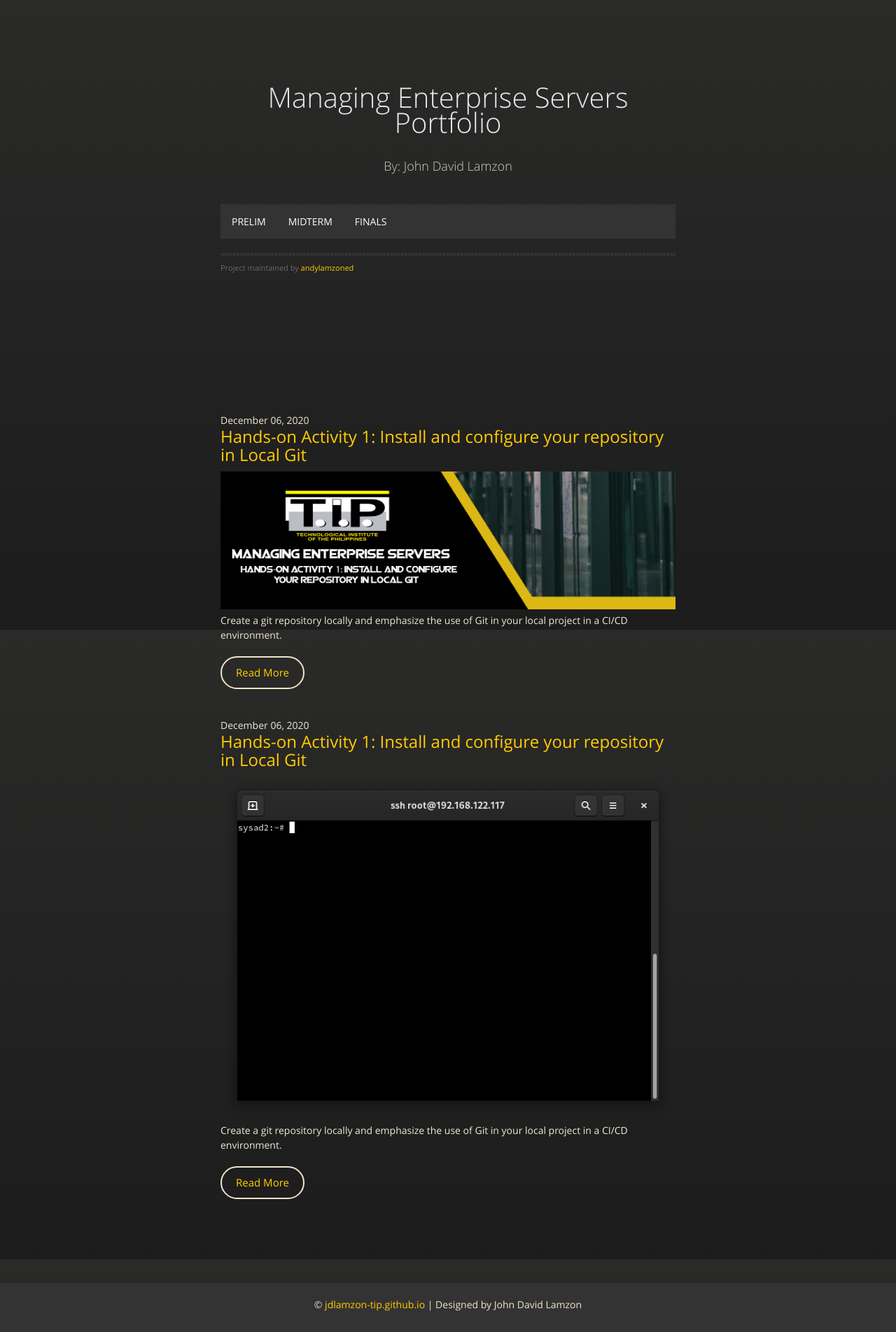
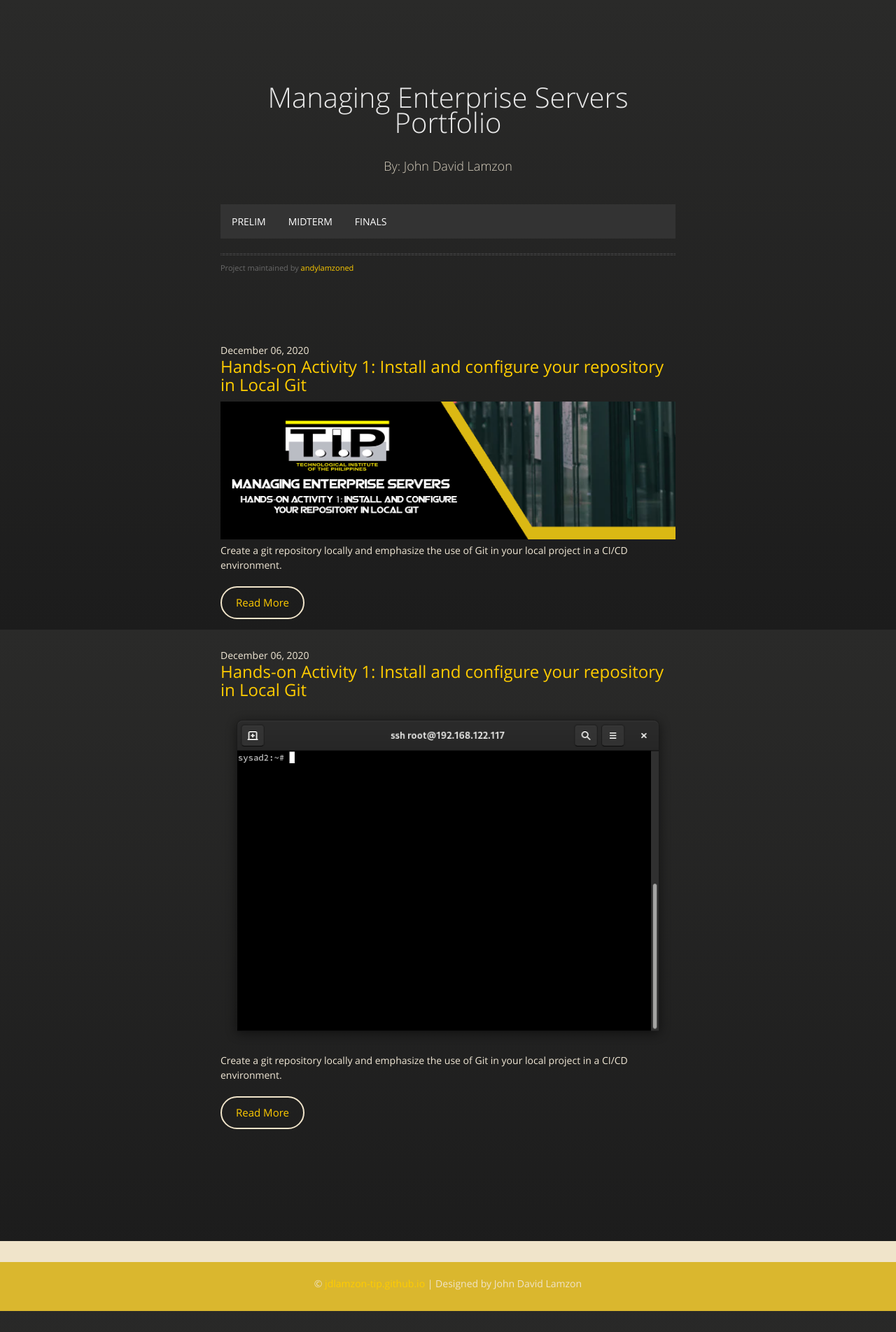
Before and after one commit to andylamzoned/andylamzoned.github.io, a Jekyll site: the page built from index.md, in a window 1280 px wide. Shown: the whole page at 70% size. Built offline with Jekyll 4.4.1, drawn with Linux system fonts in a browser that asks for light colours; after the commit the page ends 1874 px from its top, so only the background shows below that.

Commit message:
default.html test

```diff
--- a/_layouts/default.html
+++ b/_layouts/default.html
@@ -39,7 +39,6 @@
           <hr>
           <span class="credits left">Project maintained by <a href="{{ site.github.owner_url }}">{{ site.github.owner_name }}</a></span>
         </div>
-      </section>
       <section class="posts">
         <article>
           <header>
--- a/assets/css/main.css
+++ b/assets/css/main.css
@@ -31,14 +31,14 @@ html, body {
 
 /* FOOTER */
 .footer {
-	background: #transparent;
+	background: #F0E4CA;
 	color: #DAB72E;
 	height: 100px;
 	position: relative;
 }
 
 .footer .footer-bottom {
-	background: #333333;
+	background: #DAB72E;
 	color: #F0E4CA;
 	height: 50px;
 	width: 100%;
```
